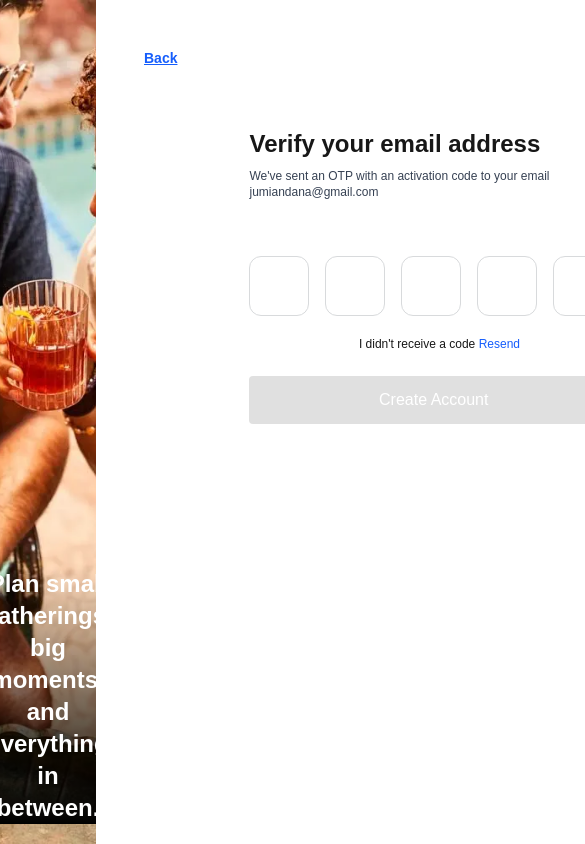
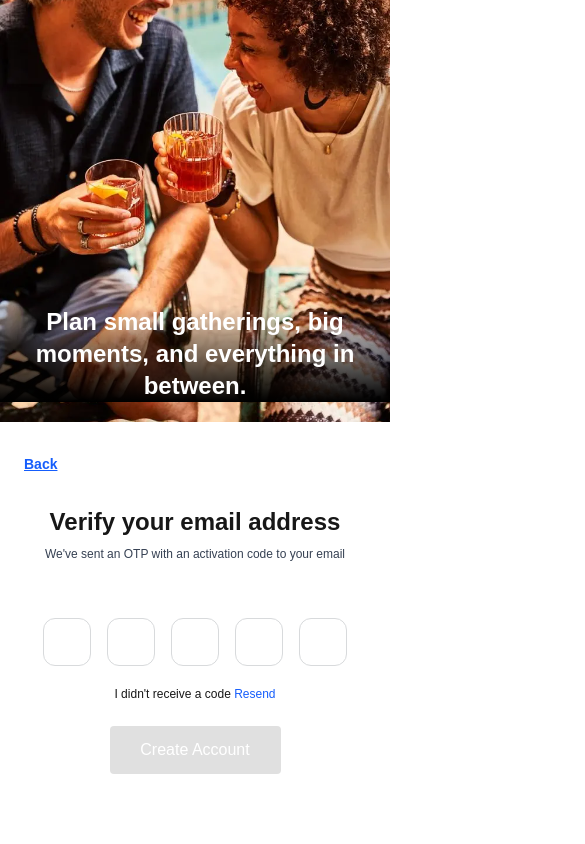
Before and after one commit to Mentorled-Projects/clust-frontend, a Next.js app: page /verify-email in a window 390 px wide. Shown: the top 844 px of the page, 585 px wide, since content can reach past the window. Built offline with nearby package versions, Linux system fonts and the light colour scheme.

Commit message:
the verify-email file was updated

```diff
--- a/app/verify-email/page.tsx
+++ b/app/verify-email/page.tsx
@@ -1,62 +1,71 @@
 
-'use client'
 
-import {  useState } from 'react'
-import { useRouter } from 'next/navigation'
-import React from 'react'
-import axios from "axios"
+"use client";
 
-const baseURL = "http://188.166.174.141:8000/api/v1/auth/verify-email"
+import { useState, useRef, useEffect } from "react";
+import { useRouter } from "next/navigation";
+import axios from "axios";
+
+const baseURL = "http://188.166.174.141:8000/api/v1/auth/verify-email";
 
 export default function VerifyEmailPage() {
-  const router = useRouter()
-  const [otp, setOtp] = useState(Array(5).fill(''))
-  const [activeIndex, setActiveIndex] = useState(0)
-  const [email] = useState('jumiandana@gmail.com')
-  const [message, setMessage] = useState('')
-  const [error, setError] = useState('')
+  const router = useRouter();
+  const [otp, setOtp] = useState(Array(5).fill(""));
+  const [activeIndex, setActiveIndex] = useState(0);
+  const [email] = useState(() => localStorage.getItem("userEmail") || "");
+  const [message, setMessage] = useState("");
+  const [error, setError] = useState("");
+  const inputRefs = useRef<(HTMLInputElement | null)[]>([]);
+
+  useEffect(() => {
+    inputRefs.current[activeIndex]?.focus();
+  }, [activeIndex]);
 
   const handleChange = (e: React.ChangeEvent<HTMLInputElement>, index: number) => {
-    const val = e.target.value
+    const val = e.target.value;
     if (/^[0-9]?$/.test(val)) {
-      const newOtp = [...otp]
-      newOtp[index] = val
-      setOtp(newOtp)
-      if (val && index < 4) setActiveIndex(index + 1)
+      const newOtp = [...otp];
+      newOtp[index] = val;
+      setOtp(newOtp);
+      if (val && index < 4) {
+        setActiveIndex(index + 1);
       }
     }
+  };
 
   const handleKeyDown = (e: React.KeyboardEvent<HTMLInputElement>, index: number) => {
-    if (e.key === 'Backspace' && !otp[index] && index > 0) {
-      setActiveIndex(index - 1)
+    if (e.key === "Backspace" && !otp[index] && index > 0) {
+      setActiveIndex(index - 1);
     }
-  }
+  };
 
   const handleVerify = async () => {
-    const token = otp.join('')
+    const token = otp.join("");
     try {
-      const res = await axios.post(baseURL, { token }) // the token i sent to the backend
-      if (res.data.message === "Email verified successfully") {
-        setMessage("✅ Email verified successfully")
-        setError("")
-
+      const res = await axios.post(baseURL, { token });
+      if (res.data.msg === "Email verified successfully") {
+        setMessage("Email verified successfully");
+        setError("");
       } else {
-        setError("⚠️ " + res.data.message)
-        setMessage("")
+        setError(res.data.message);
+        setMessage("");
       }
     } catch (err: any) {
-      setError("⚠️ Verification failed. Please try again.")
-      setMessage("")
-      console.error("Verification error:", err)
+      setError("Verification failed. Please try again.");
+      setMessage("");
+      console.error("Verification error:", err);
     }
-  }
+  };
 
   return (
-    <div className="flex h-screen">
-      {/* for the image Side */}
+    <div className="flex flex-col md:flex-row h-screen w-full">
+      {/* Image Side */}
       <div
-        className="w-[45%] h-full relative bg-cover bg-center flex flex-col justify-center items-center p-12"
-        style={{ backgroundImage: "url('/image/GENTL AND HYERS PHOTOGRAPHY _ DRINKS _ 45 (1).webp')" }}
+        className="w-full md:w-[45%] h-1/2 md:h-full relative bg-cover bg-center flex flex-col justify-center items-center p-6 md:p-12"
+        style={{
+          backgroundImage:
+            "url('/image/GENTL AND HYERS PHOTOGRAPHY _ DRINKS _ 45 (1).webp')",
+        }}
       >
         <div className="absolute bottom-[20px] inset-x-0 bg-gradient-to-t flex justify-center from-black/100 to-transparent">
           <h1 className="text-center text-white text-2xl font-bold max-w-sm">
@@ -65,34 +74,36 @@ export default function VerifyEmailPage() {
         </div>
       </div>
 
-      <p className='underline underline-offset-1 text-blue-600 cursor-pointer text-sm font-semibold px-12 py-12' onClick={() => router.push('/signup')}>
+      {/* Main Content */}
+      <div className="flex-1 px-6 md:px-12 py-8 md:py-24">
+        <p
+          className="underline underline-offset-1 text-blue-600 cursor-pointer text-sm font-semibold mb-8"
+          onClick={() => router.push("/signup")}
+        >
           Back
         </p>
-
-      <div className="min-h-screen flex flex-col px-6 py-30">
-        <div className='mt-2'>
-          <h1 className='text-2xl font-bold mb-2'>Verify your email address</h1>
-          <p className="mb-14 font-thin text-xs text-gray-700 w-[380px]">
-            {'We\'ve sent an OTP with an activation code to your email'} <span className="font-thin">{email}</span>
+                  <div className="flex flex-col items-center">
+        <h1 className="text-2xl font-bold mb-2">Verify your email address</h1>
+        <p className="mb-14 font-thin text-xs text-gray-700 max-w-xs">
+          We've sent an OTP with an activation code to your email{" "}
+          <span className="font-thin">{email}</span>
         </p>
 
-          <div className='flex gap-4 justify-start mb-5'>
+        <div className="flex gap-4 justify-start mb-5">
           {otp.map((digit, index) => (
             <input
               key={index}
-                type='text'
+              ref={(el) => (inputRefs.current[index] = el)}
+              id={`code-${index}`}
+              inputMode="numeric"
+              type="text"
               maxLength={1}
               value={digit}
               onChange={(e) => handleChange(e, index)}
               onKeyDown={(e) => handleKeyDown(e, index)}
-                className={`w-15 h-15 text-center rounded-xl border outline-none text-xl font-semibold transition-colors ${
-                  digit ? 'border-[#98D9FC]' : 'border-[#D8DADC]'
-                }`
-
-              }
-                autoFocus={index === activeIndex}
-
-
+              className={`w-12 h-12 sm:w-14 sm:h-14 text-center rounded-xl border outline-none text-xl font-semibold transition-colors ${
+                digit ? "border-[#98D9FC]" : "border-[#D8DADC]"
+              }`}
             />
           ))}
         </div>
@@ -101,8 +112,11 @@ export default function VerifyEmailPage() {
           <label className="flex items-center space-x-2">
             <div className="flex items-center font-thin text-xs">
               <span>
-                  {'I didn\'t receive a code'}{' '}
-                  <a href="/forgot-password" className="text-blue-600 font-thin text-xs">
+                I didn't receive a code{" "}
+                <a
+                  href="/forgot-password"
+                  className="text-blue-600 font-thin text-xs"
+                >
                   Resend
                 </a>
               </span>
@@ -114,158 +128,17 @@ export default function VerifyEmailPage() {
         {error && <p className="text-red-600 text-sm mb-4">{error}</p>}
 
         <button
-            disabled={otp.some((d) => d === '')}
+          disabled={otp.some((d) => d === "")}
           onClick={handleVerify}
-            className={`w-[97%] py-3 text-white rounded ${
-              otp.some((d) => d === '') ? 'bg-[#E0E0E0]' : 'bg-[#0794E2]'
+          className={`w-[50%] py-3 text-white rounded ${
+            otp.some((d) => d === "") ? "bg-[#E0E0E0]" : "bg-[#0794E2]"
           }`}
         >
           Create Account
         </button>
             </div>
+
       </div>
     </div>
-  )
+  );
 }
-
-
-
-
-
-
-
-
-
-
-
-
-
-
-
-
-
-
-
-
-
-
-
-
-
-
-// 'use client'
-
-// import {  useState } from 'react'
-// import { useRouter } from 'next/navigation'
-// import React from 'react'
-// import axios from "react";
-
-// {/**I need corrections on this page */}
-
-// const baseURL = "http://188.166.174.141:8000/api/v1/auth/verify-email"
-
-// export default function Page() {
-//   const router = useRouter()
-//   const [otp, setOtp] = useState(Array(5).fill(''))
-//   const [activeIndex, setActiveIndex] = useState(0)
-//   const [email] = useState('jumiandana@gmail.com')
-//   const [post, setPost] = React.useState(null);
-
-//   // React.useEffect(() => {
-//   //   axios.get(baseURL).then((response) => {
-//   //     setPost(response.data);
-//   //   });
-//   // }, [])
-
-//   // if(!post) return null;
-
-//   const handleChange = (e: React.ChangeEvent<HTMLInputElement>, index: number) => {
-//     const val = e.target.value
-//     if (/^[0-9]?$/.test(val)) {
-//       const newOtp = [...otp]
-//       newOtp[index] = val
-//       setOtp(newOtp)
-//       if (val && index < 4) setActiveIndex(index + 1)
-//     }
-//   }
-
-//   const handleKeyDown = (e: React.KeyboardEvent<HTMLInputElement>, index: number) => {
-//     if (e.key === 'Backspace' && !otp[index] && index > 0) {
-//       setActiveIndex(index - 1)
-//     }
-//   }
-
-//   return(
-//     <div className="flex h-screen">
-//       {/* for the image Side */}
-//       <div className="w-[45%] h-full relative bg-cover bg-center  flex flex-col justify-center items-center p-12"
-//       style={{backgroundImage: "url('/image/GENTL AND HYERS PHOTOGRAPHY _ DRINKS _ 45 (1).webp"}}>
-//         <div className="absolute bottom-[20px] inset-x-0 bg-gradient-to-t flex justify-center from-black/100 to-transparent">
-//         <h1 className="   text-center text-white text-2xl font-bold  max-w-sm">
-//             Plan small gatherings, big moments, and everything in between.
-//         </h1>
-//         </div>
-//         </div>
-//         <p className='underline underline-offset-1 text-blue-600 cursor-pointer text-sm font-semibold px-12 py-12' onClick={() => router.push('/signup')}>Back</p>
-
-//         <div className="min-h-screen flex flex-col  px-6 py-30 ">
-//              <div className='mt-2'>
-//                  <h1 className='text-2xl  font-bold mb-2'>Verify your email address</h1>
-//                  <p className="mb-14 font-thin text-xs text-gray-700 w-[380px] ">
-//           {/* We've sent an OTP with an activation code to your email <span className="font-thin">{email}</span> */}
-//         </p>
-//              <div className='flex gap-4 justify-start mb-5'>
-//                    {otp.map((digit, index) => (
-//                     <input
-//                     key={index}
-//                     type='text'
-//                     maxLength={1}
-//                     value={digit}
-//                     onChange={(e) => handleChange(e, index)}
-//                     onKeyDown={(e) => handleKeyDown(e, index)}
-//                     className={`w-15 h-15 text-center rounded-xl border outline-none text-xl font-semibold transition-colors ${
-//                 digit ? 'border-[#98D9FC]' : 'border-[#D8DADC]'
-//               }`}
-//               autoFocus={index === activeIndex}
-//                     />
-//                    ))}
-//              </div>
-
-
-//              <div className=" max-w-md flex justify-around items-center mb-6">
-//           <label className="flex items-center space-x-2">
-//             <div className="flex items-center  font-thin text-xs">
-
-//               <span>I didn't receive a code { '  ' }
-
-//               <a href="/forgot-password" className="  text-blue-600 font-thin text-xs">
-//                 Resend
-//             </a>
-//               </span>
-//             </div>
-//           </label>
-
-//         </div>
-
-//         <button
-//           disabled={otp.some((d) => d === '')}
-//           className={`w-[97%] py-3 text-white rounded ${
-//             otp.some((d) => d === '') ? 'bg-[#E0E0E0]' : 'bg-[#0794E2]'
-//           }`}
-//         >
-//           Create Account
-//         </button>
-
-
-
-//              </div>
-
-//         </div>
-//       </div>
-
-
-
-
-
-//   )
-// }
```
Lines whose indentation alone changed are shown as unchanged.
